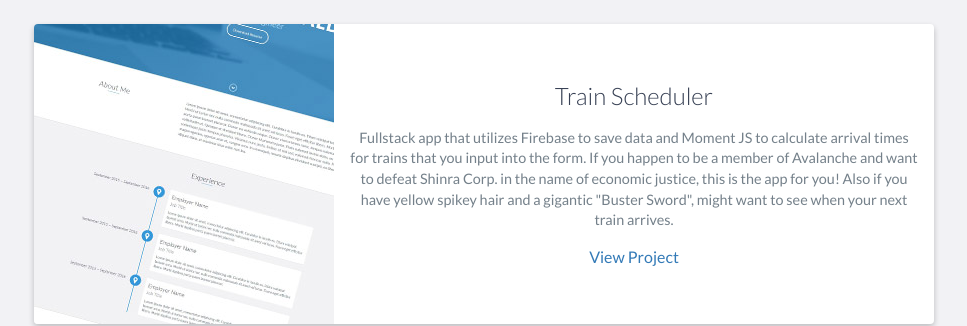
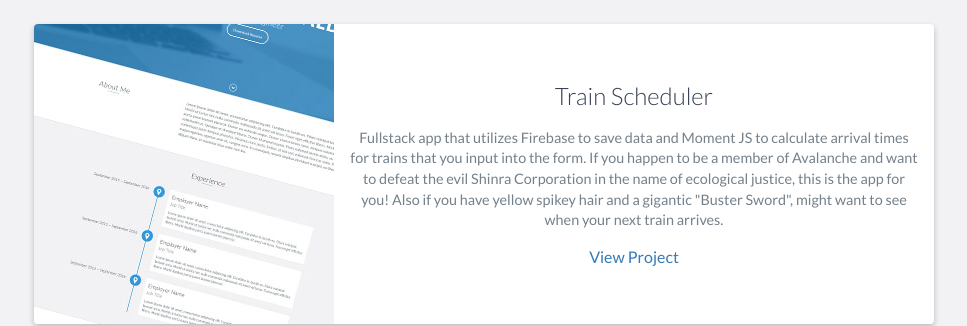
Before and after one commit to ancisqos/FrancisArcedePortfolio, a website: page index.html in a window 1280 px wide. Shown: the part 2740-3066 px from the top of the page, without its empty margins (156-1123 px from the left). Drawn offline with nearby package versions, Linux system fonts and the light colour scheme.

Commit message:
corrected project description

```diff
--- a/index.html
+++ b/index.html
@@ -158,7 +158,7 @@
                     <div class="project-info">
                         <h3>Train Scheduler</h3>
                         <p>
-                            Fullstack app that utilizes Firebase to save data and Moment JS to calculate arrival times for trains that you input into the form. If you happen to be a member of Avalanche and want to defeat Shinra Corp. in the name of economic justice, this is the app for you! Also if you have yellow spikey hair and a gigantic "Buster Sword", might want to see when your next train arrives.
+                            Fullstack app that utilizes Firebase to save data and Moment JS to calculate arrival times for trains that you input into the form. If you happen to be a member of Avalanche and want to defeat the evil Shinra Corporation in the name of ecological justice, this is the app for you! Also if you have yellow spikey hair and a gigantic "Buster Sword", might want to see when your next train arrives.
                         </p>
                         <a href="https://ancisqos.github.io/Train-Scheduler/">View Project</a>
                     </div>
```
